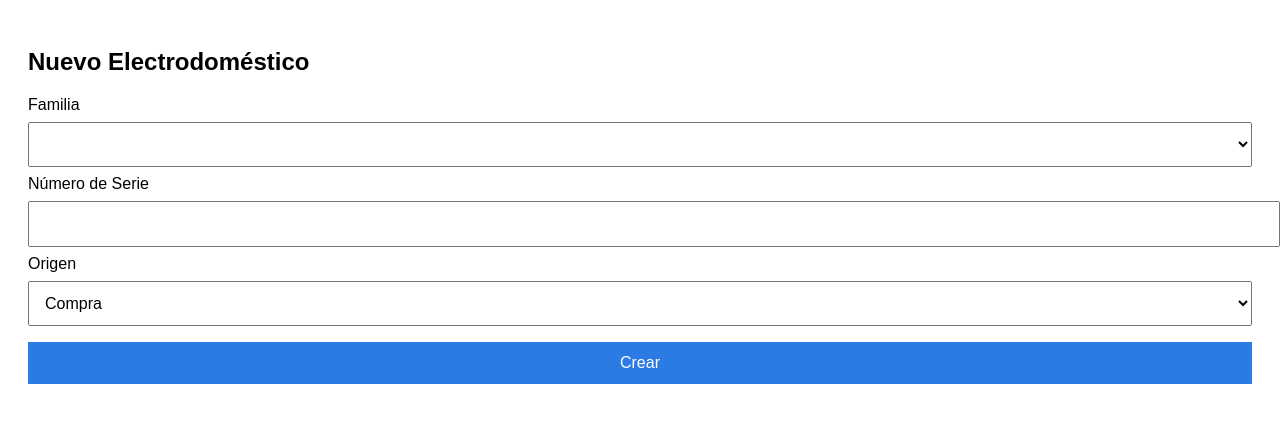
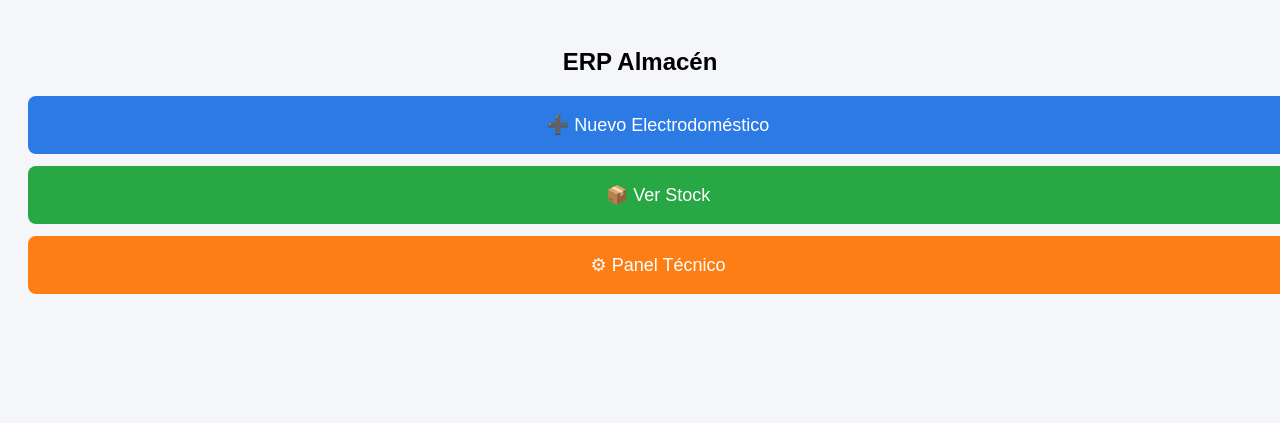
Before and after one commit to Multiservicios-Borgil/erp-almacen, a FastAPI app: template app/templates/panel.html in a window 1280 px wide. Shown: the top 423 px of the page. Run offline with FastAPI, Linux system fonts and the light colour scheme; the template is opened without the code that fills it, so the values that code supplies are empty; parts of the project's set-up code (start-up, migrations or seed data) failed here and were passed over.

Commit message:
Nivel 2 interfaz visual completa

```diff
--- a/app/main.py
+++ b/app/main.py
@@ -216,3 +216,42 @@ def panel(request: Request, db: Session = Depends(get_db)):
         "panel.html",
         {"request": request, "familias": familias}
     )
+@app.get("/nuevo", response_class=HTMLResponse)
+def nuevo_form(request: Request, db: Session = Depends(get_db)):
+    familias = db.query(Familia).all()
+    return templates.TemplateResponse(
+        "nuevo.html",
+        {"request": request, "familias": familias}
+    )
+from fastapi import Form
+from fastapi.responses import RedirectResponse
+
+@app.post("/crear_item_web")
+def crear_item_web(
+    familia_id: int = Form(...),
+    numero_serie: str = Form(...),
+    origen: str = Form(...),
+    db: Session = Depends(get_db)
+):
+
+    nuevo_id = f"{datetime.datetime.now().year}-{str(uuid.uuid4())[:6]}"
+
+    item = Item(
+        id=nuevo_id,
+        familia_id=familia_id,
+        numero_serie=numero_serie,
+        estado_actual="REGISTRADO",
+        origen=origen
+    )
+
+    db.add(item)
+    db.commit()
+
+    return RedirectResponse("/panel", status_code=303)
+@app.get("/stock_view", response_class=HTMLResponse)
+def stock_view(request: Request, db: Session = Depends(get_db)):
+    items = db.query(Item).filter(Item.en_stock == True).all()
+    return templates.TemplateResponse(
+        "stock.html",
+        {"request": request, "items": items}
+    )
--- a/app/templates/panel.html
+++ b/app/templates/panel.html
@@ -4,39 +4,31 @@
     <title>ERP Almacén</title>
     <meta name="viewport" content="width=device-width, initial-scale=1">
     <style>
-        body { font-family: Arial; padding:20px; }
-        select, input, button {
+        body { font-family: Arial; padding:20px; background:#f4f6f9; }
+        h2 { text-align:center; }
+        .btn {
+            display:block;
             width:100%;
-            padding:12px;
-            margin:8px 0;
-            font-size:16px;
+            padding:18px;
+            margin:12px 0;
+            font-size:18px;
+            text-align:center;
+            background:#2c7be5;
+            color:white;
+            text-decoration:none;
+            border-radius:8px;
         }
-        button { background:#2c7be5; color:white; border:none; }
+        .btn.green { background:#28a745; }
+        .btn.orange { background:#fd7e14; }
     </style>
 </head>
 <body>
 
-<h2>Nuevo Electrodoméstico</h2>
+<h2>ERP Almacén</h2>
 
-<form action="/crear_item" method="post">
-    <label>Familia</label>
-    <select name="familia_id">
-        {% for f in familias %}
-            <option value="{{f.id}}">{{f.nombre}}</option>
-        {% endfor %}
-    </select>
-
-    <label>Número de Serie</label>
-    <input type="text" name="numero_serie" required>
-
-    <label>Origen</label>
-    <select name="origen">
-        <option value="COMPRA">Compra</option>
-        <option value="RETIRADO_VIVIENDA">Retirado vivienda</option>
-    </select>
-
-    <button type="submit">Crear</button>
-</form>
+<a href="/nuevo" class="btn">➕ Nuevo Electrodoméstico</a>
+<a href="/stock_view" class="btn green">📦 Ver Stock</a>
+<a href="/docs" class="btn orange">⚙ Panel Técnico</a>
 
 </body>
 </html>
```
Also changed, not shown: app/templates/nuevo.html (added, +47 -0 lines), app/templates/stock.html (added, +33 -0 lines).
